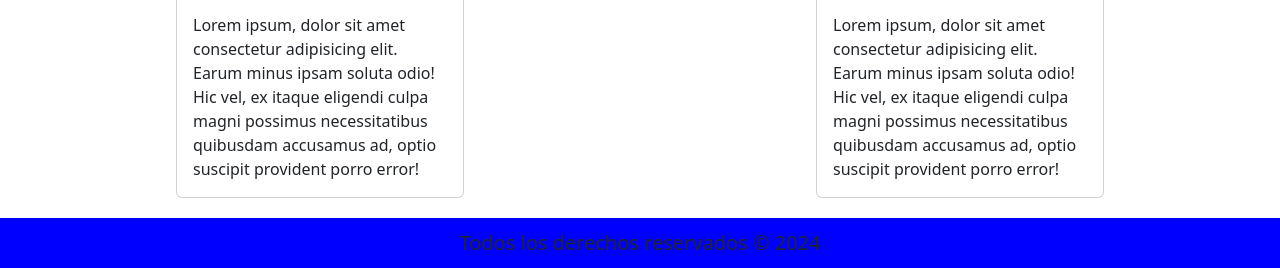
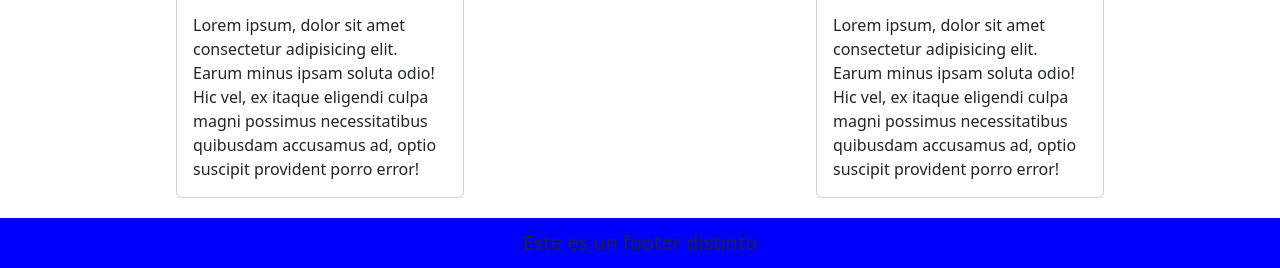
Before and after one commit to cristiangc92/practicando, a plain HTML site: page index.html in a window 1280 px wide. Shown: the part 751-1019 px from the top of the page. Drawn offline with nearby package versions, Linux system fonts and the light colour scheme.

Commit message:
cambios nuevos

```diff
--- a/index.html
+++ b/index.html
@@ -173,7 +173,7 @@
 
 
     <footer>
-        <p class="text-footer">Todos los derechos reservados © 2024</p>
+        <p class="text-footer">Este es un footer distinto</p>
     </footer>
   </body>
 </html>
```
